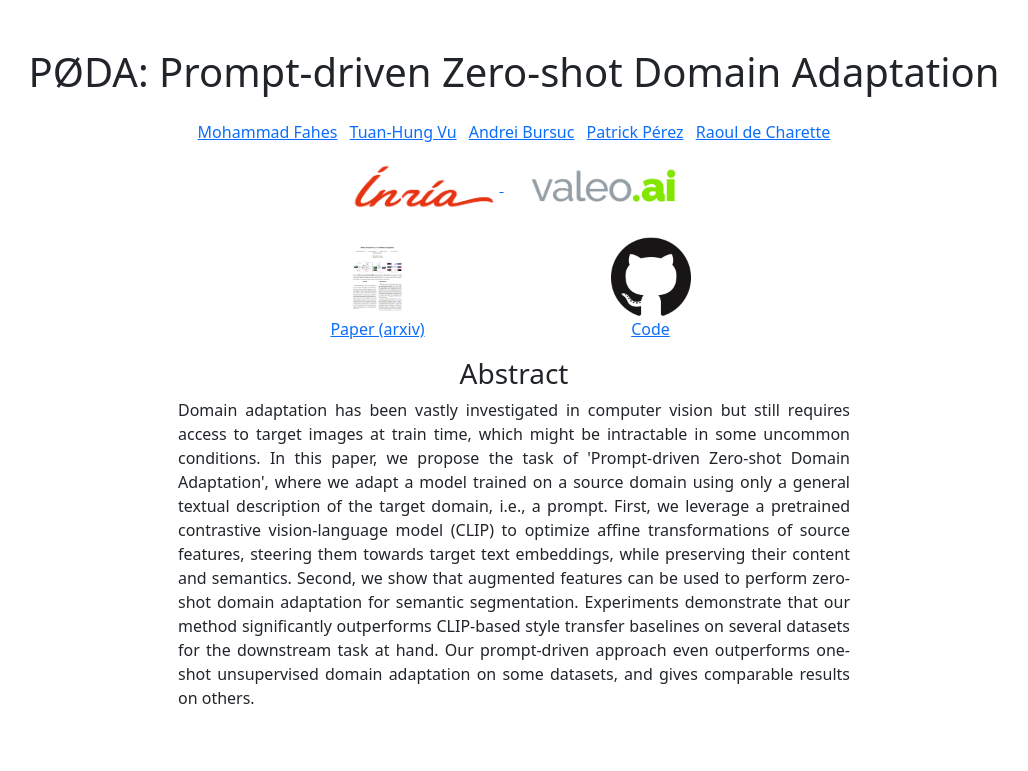
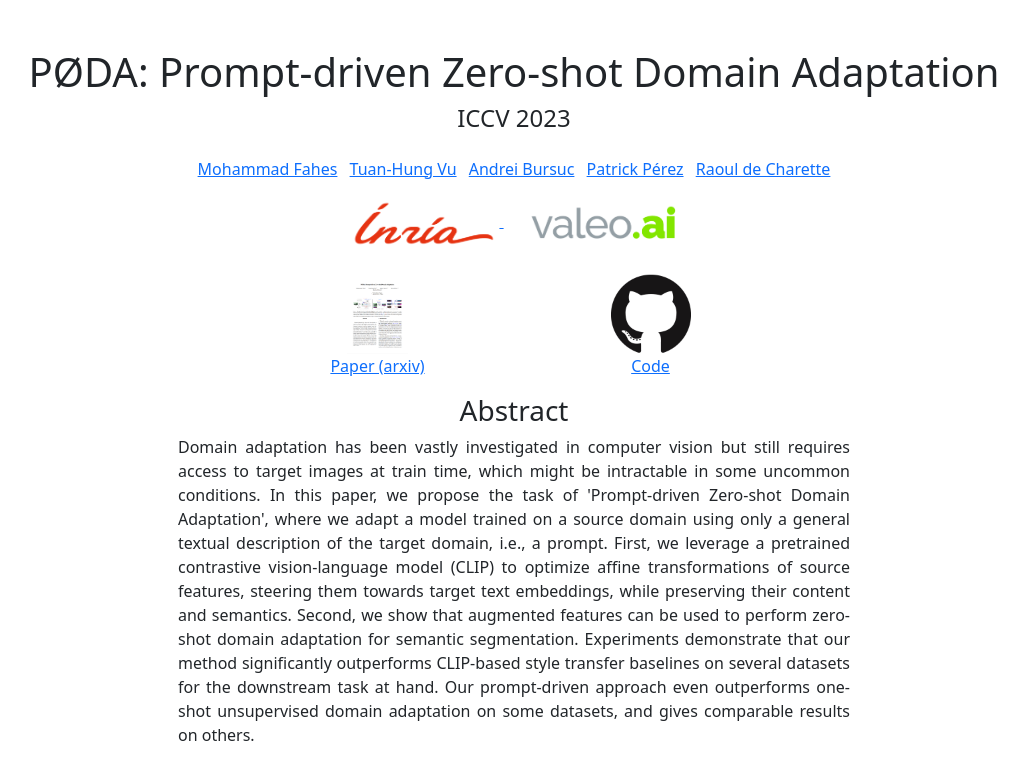
Before and after one commit to astra-vision/PODA, a plain HTML site: page index.html in a window 1280 px wide. Shown: the top 771 px of the page, without its empty margins (126-1154 px from the left). Drawn offline with nearby package versions, Linux system fonts and the light colour scheme.

Commit message:
update page

```diff
--- a/index.html
+++ b/index.html
@@ -41,6 +41,9 @@
   <body>
     <div class="container">
         <h3 class="text-center display-6 mt-5">PØDA: Prompt-driven Zero-shot Domain Adaptation</h3>
+        <h4 class="text-center">
+            ICCV 2023
+        </h4>
         <div class="row mt-4">
             <ul class="list-inline text-center">
                 <li class="list-inline-item"><a href="https://mfahes.github.io/">Mohammad Fahes</a></li>
```
